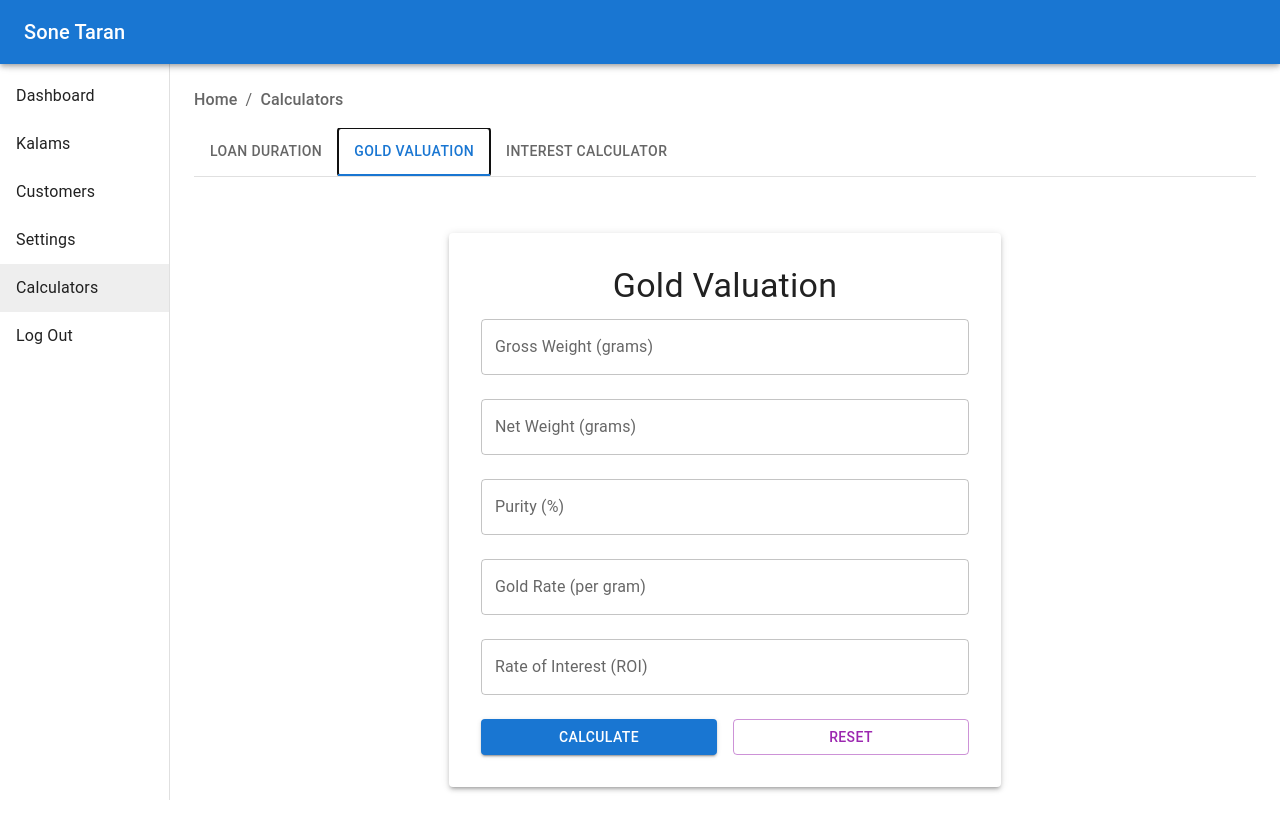
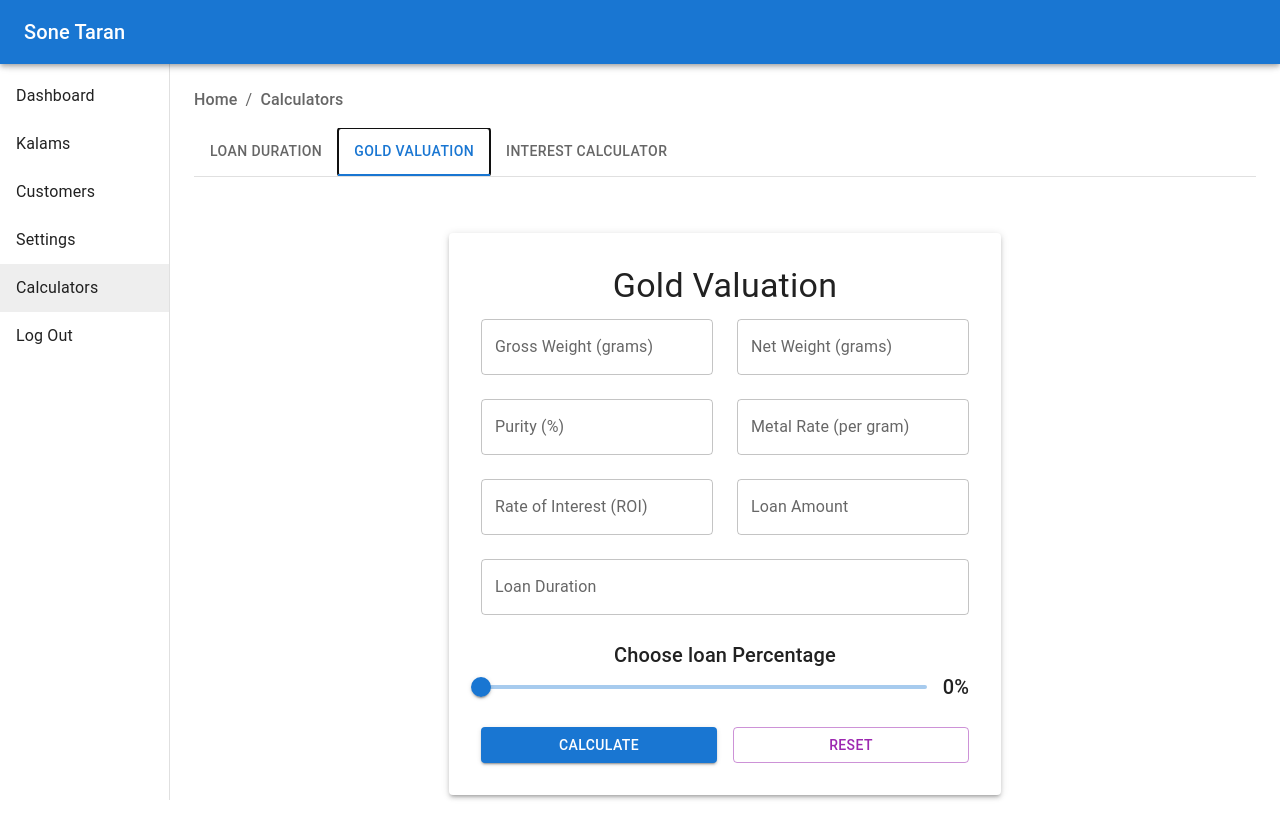
Before and after one commit to maheshgarade/sone-taran, a React (Vite) app: page /calculators in a window 1280 px wide. Both pictures are taken after a click on the tab "GOLD VALUATION". Shown: the top 838 px of the page. Built offline with nearby package versions, Linux system fonts and the light colour scheme.

Commit message:
added percentage slider

```diff
--- a/src/calculators/gold-valuation/GoldValuation.tsx
+++ b/src/calculators/gold-valuation/GoldValuation.tsx
@@ -9,9 +9,15 @@ import {
   Paper,
   Container,
 } from "@mui/material";
+import PercentageSlider from "../../shared/percentage-slider/PercentageSlider";
 
 const GoldValuation = () => {
   const [goldValue, setGoldValue] = useState<number | null>(null);
+  const [selectedPercentage, setSelectedPercentage] = useState<number>(0);
+
+  const handlePercentageChange = (newPercentage: number) => {
+    setSelectedPercentage(newPercentage);
+  };
 
   // Formik configuration
   const formik = useFormik({
@@ -19,8 +25,10 @@ const GoldValuation = () => {
       grossWeight: "",
       netWeight: "",
       purity: "",
-      goldRate: "",
+      metalRate: "",
       roi: "",
+      loanAmount: "",
+      loanDuration: "",
     },
     validationSchema: Yup.object({
       grossWeight: Yup.number()
@@ -41,7 +49,7 @@ const GoldValuation = () => {
         .required("Purity is required")
         .min(0, "Purity must be greater than 0")
         .max(100, "Purity cannot exceed 100"),
-      goldRate: Yup.number()
+      metalRate: Yup.number()
         .required("Gold Rate is required")
         .positive("Gold Rate must be positive"),
       roi: Yup.number()
@@ -49,11 +57,11 @@ const GoldValuation = () => {
         .positive("ROI must be positive"),
     }),
     onSubmit: (values) => {
-      const { netWeight, purity, goldRate, roi } = values;
+      const { netWeight, purity, metalRate, roi } = values;
 
       // Calculate gold value
       const pureGoldWeight = (parseFloat(netWeight) * (parseFloat(purity) / 100));
-      const goldValueWithoutROI = pureGoldWeight * parseFloat(goldRate);
+      const goldValueWithoutROI = pureGoldWeight * parseFloat(metalRate);
       const goldValueWithROI = goldValueWithoutROI * (1 + parseFloat(roi) / 100);
 
       setGoldValue(goldValueWithROI);
@@ -76,6 +84,7 @@ const GoldValuation = () => {
           onSubmit={formik.handleSubmit}
           sx={{ display: "flex", flexDirection: "column", gap: 3 }}
         >
+          <Box sx={{ display: "flex", flexDirection: "row", gap: 3 }}>
           <TextField
             fullWidth
             type="number"
@@ -102,6 +111,8 @@ const GoldValuation = () => {
             error={formik.touched.netWeight && Boolean(formik.errors.netWeight)}
             helperText={formik.touched.netWeight && formik.errors.netWeight}
           />
+          </Box>
+          <Box sx={{ display: "flex", flexDirection: "row", gap: 3 }}>
           <TextField
             fullWidth
             type="number"
@@ -117,15 +128,17 @@ const GoldValuation = () => {
           <TextField
             fullWidth
             type="number"
-            id="goldRate"
-            name="goldRate"
-            label="Gold Rate (per gram)"
-            value={formik.values.goldRate}
+            id="metalRate"
+            name="metalRate"
+            label="Metal Rate (per gram)"
+            value={formik.values.metalRate}
             onChange={formik.handleChange}
             onBlur={formik.handleBlur}
-            error={formik.touched.goldRate && Boolean(formik.errors.goldRate)}
-            helperText={formik.touched.goldRate && formik.errors.goldRate}
+            error={formik.touched.metalRate && Boolean(formik.errors.metalRate)}
+            helperText={formik.touched.metalRate && formik.errors.metalRate}
           />
+          </Box>
+          <Box sx={{ display: "flex", flexDirection: "row", gap: 3 }}>
           <TextField
             fullWidth
             type="number"
@@ -138,6 +151,36 @@ const GoldValuation = () => {
             error={formik.touched.roi && Boolean(formik.errors.roi)}
             helperText={formik.touched.roi && formik.errors.roi}
           />
+          <TextField
+            fullWidth
+            type="number"
+            id="loanAmount"
+            name="loanAmount"
+            label="Loan Amount"
+            value={formik.values.roi}
+            onChange={formik.handleChange}
+            onBlur={formik.handleBlur}
+            error={formik.touched.loanAmount && Boolean(formik.errors.loanAmount)}
+            helperText={formik.touched.loanAmount && formik.errors.loanAmount}
+          />
+          </Box>
+          <Box sx={{ display: "flex", flexDirection: "row", gap: 3 }}>
+          <TextField
+            fullWidth
+            type="number"
+            id="loanDuration"
+            name="loanDuration"
+            label="Loan Duration"
+            value={formik.values.loanDuration}
+            onChange={formik.handleChange}
+            onBlur={formik.handleBlur}
+            error={formik.touched.loanDuration && Boolean(formik.errors.loanDuration)}
+            helperText={formik.touched.loanDuration && formik.errors.loanDuration}
+          />
+          </Box>
+          <Box sx={{ display: "flex", flexDirection: "row", gap: 3 }}>
+            <PercentageSlider onPercentageChange={handlePercentageChange} />
+          </Box>
           <Box sx={{ display: "flex", justifyContent: "space-between", gap: 2 }}>
             <Button
               fullWidth
@@ -172,6 +215,7 @@ const GoldValuation = () => {
             <Typography variant="body1">
               {goldValue.toFixed(2)} (including ROI)
             </Typography>
+            <Typography>{selectedPercentage}</Typography>
           </Box>
         )}
       </Paper>
--- /dev/null
+++ b/src/shared/percentage-slider/PercentageSlider.tsx
@@ -0,0 +1,36 @@
+import { useState } from 'react';
+import { Slider, Typography, Box } from '@mui/material';
+
+interface PercentageSliderProps {
+  onPercentageChange: (value: number) => void; // Define the type for the onPercentageChange function
+}
+
+const PercentageSlider: React.FC<PercentageSliderProps> = ({ onPercentageChange }) => {
+  const [value, setValue] = useState(0);
+
+  const handleSliderChange = (event: Event, newValue: number | number[]) => {
+    console.log('event ', event);
+    const newValueNumber = Array.isArray(newValue) ? newValue[0] : newValue;
+    setValue(newValueNumber);
+    onPercentageChange(newValueNumber); // Call the parent function to pass the value
+  };
+
+  return (
+    <Box sx={{ width: '100%', margin: 'auto', textAlign: 'center' }}>
+      <Typography variant="h6">Choose loan Percentage</Typography>
+      <Box sx={{ display: 'flex', alignItems: 'center', justifyContent: 'center' }}>
+        <Slider
+          value={value}
+          onChange={handleSliderChange}
+          aria-labelledby="percentage-slider"
+          min={0}
+          max={100}
+          valueLabelDisplay="off" // This will show the value on the slider
+        />
+        <Typography variant="h6" sx={{ marginLeft: 2 }}>{value}%</Typography>
+      </Box>
+    </Box>
+  );
+};
+
+export default PercentageSlider;
```
